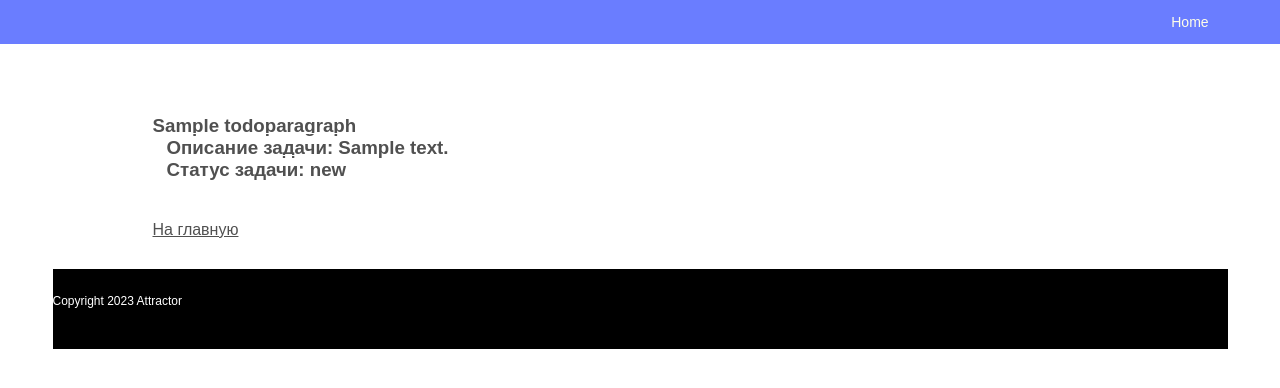
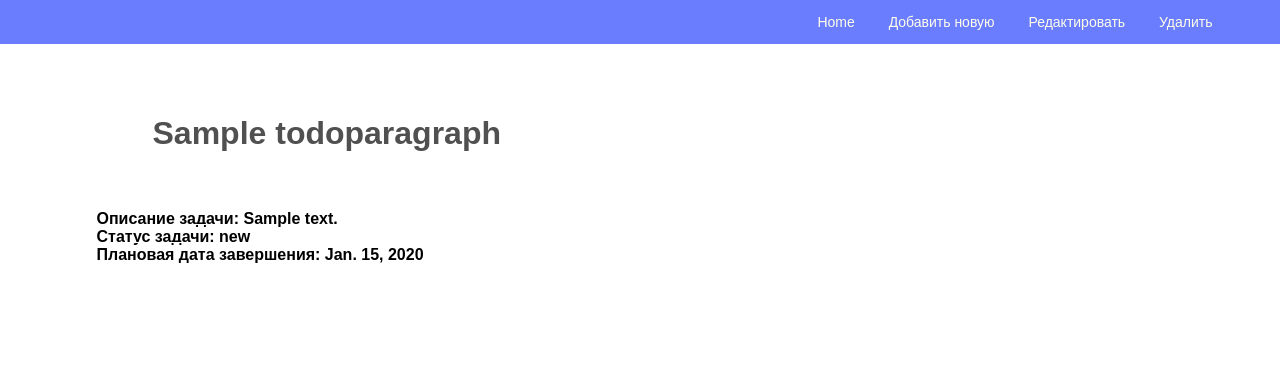
Before and after one commit to AigerimAvezbaeva/homework_55_aigerim_avezbaeva, a Django app: page /to_do_list/1 in a window 1280 px wide. Shown: the top 388 px of the page. Run offline with Django 4.2, Linux system fonts and the light colour scheme; tables that the repository leaves empty hold one stand-in row (values such as "Sample post").

Commit message:
отредактировала и/или добавила templates

```diff
--- a/to_do_app/templates/add_paragraph.html
+++ b/to_do_app/templates/add_paragraph.html
@@ -1,13 +1,13 @@
 {% extends 'base.html' %}
 {% block title %}
-Article Create
+Task Create
 {% endblock %}
 {% block content %}
 <main class="main">
     <div class="container">
     <div class="card">
   <form action="{% url 'add_paragraph' %}" method="post">
-        {% include 'partial/to_do_form.html' with button_text='Create' %}
+        {% include 'partial/to_do_form.html' with button_text='Создать' %}
   </form>
 </div>
 </div>
--- a/to_do_app/templates/base.html
+++ b/to_do_app/templates/base.html
@@ -22,10 +22,5 @@
 </nav>
 </div>
 {% block content %} {% endblock %}
-<footer class="footer">
-    <div class="container">
-<p class="copyright white-text">Copyright 2023 Attractor</p>
-</div>
-</footer>
 </body>
 </html>
--- a/to_do_app/templates/to_do_paragraph.html
+++ b/to_do_app/templates/to_do_paragraph.html
@@ -2,16 +2,20 @@
 {% block title %}
 To Do Paragraph
 {% endblock %}
-
+{% block menu %}
+    <a href="{% url 'add_paragraph' %}">Добавить новую</a>
+    <a href="{% url 'todo_update' paragraph.pk %}">Редактировать</a>
+    <a href="{% url 'delete_par' paragraph.pk %}">Удалить</a>
+{% endblock %}
 {% block content %}
     <main class="main">
     <div class="container">
-    <div class="card">
-        <h3 class="par">{{ paragraph.title }}
+    <div class="card task">
+        <h1 class="par">{{ paragraph.title }}</h1>
             <br> <b class="par-title"> Описание задачи: {{ paragraph.description }}</b>
             <br> <b class="par-title"> Статус задачи: {{ paragraph.status }}</b>
-        </h3>
-        <p><a href="/" class="par">На главную</a></p>
+            <br> <b class="par-title"> Плановая дата завершения: {{ paragraph.completion_date }}</b>
+
     </div>
 
 {% endblock %}
```
Also changed, not shown: to_do_app/templates/to_do_index.html (+6 -4 lines).
